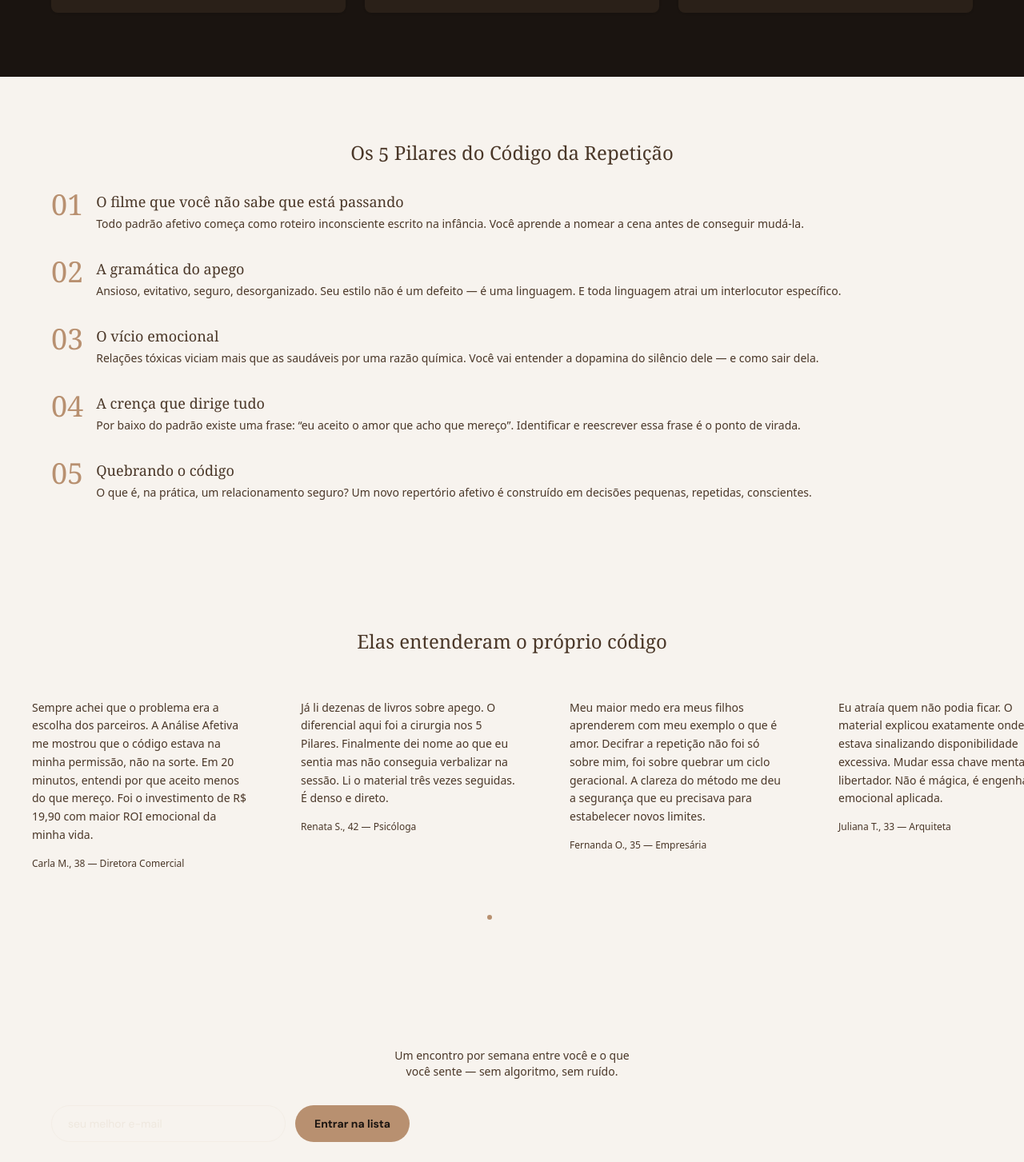
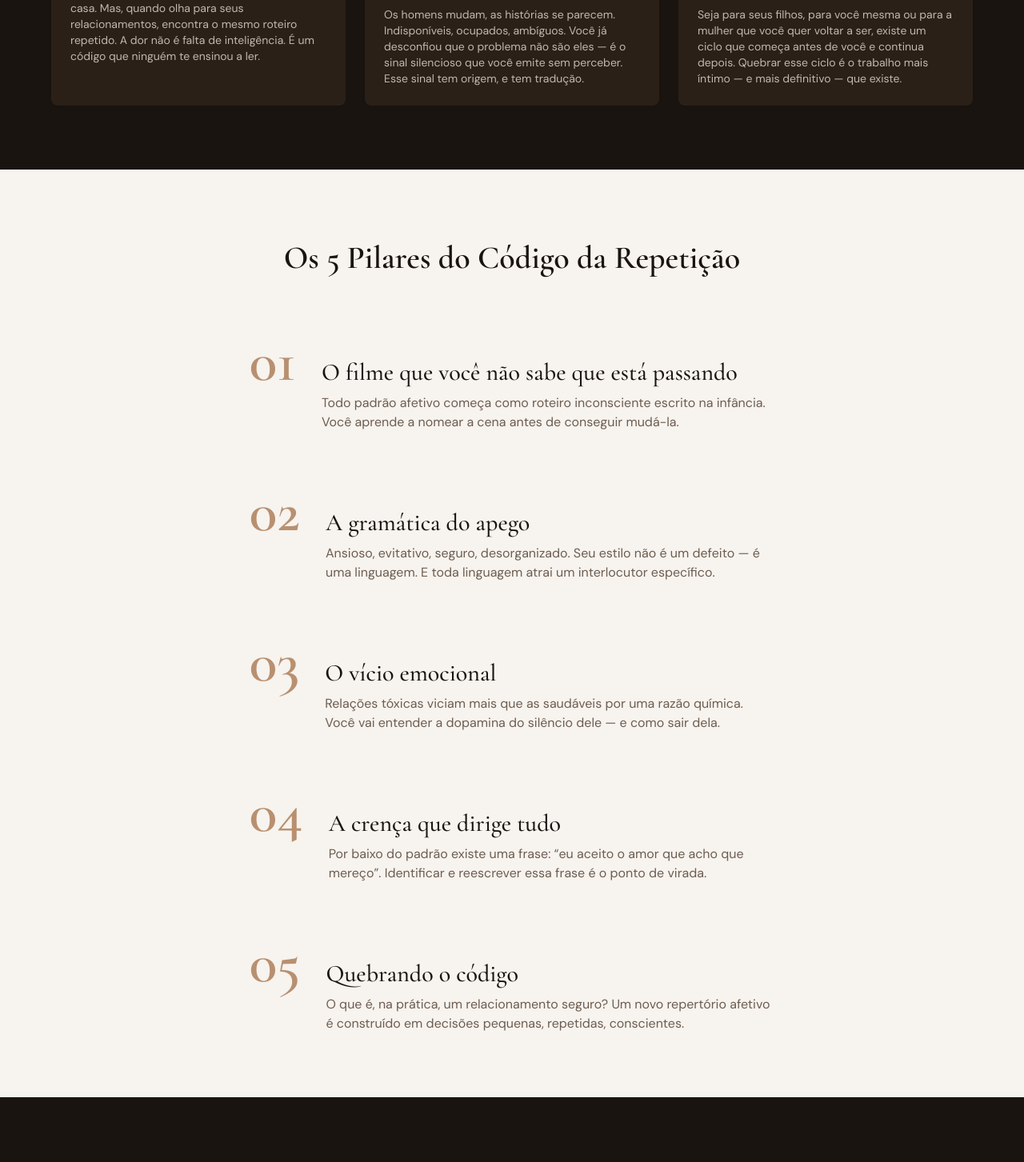
Before and after one commit to brunob2drop-hue/analise-afetiva, a Next.js app: page /link-in-bio in a window 1280 px wide. Shown: the part 1344-2797 px from the top of the page at 80% size. Built offline with nearby package versions, Linux system fonts and the light colour scheme.

Commit message:
Revert "ajusta link na bio"
This reverts commit 5400316c4b44bb0bd0caff2722b4f8971229b499.

```diff
--- a/components/bio/BioFooter.tsx
+++ b/components/bio/BioFooter.tsx
@@ -2,22 +2,116 @@ import Container from "@/components/ui/Container"
 import Section from "@/components/ui/Section"
 import Logo from "@/components/brand/Logo"
 import EmailCaptureForm from "./EmailCaptureForm"
+import { LINKS, resolveHref, isPlaceholder } from "@/lib/constants"
+
+/**
+ * Bottom of the link-in-bio page:
+ *  - Editorial copy hook (one sentence, per approved copy)
+ *  - Email capture form (client island)
+ *  - Social icons row
+ *  - Brand symbol + copyright
+ */
+
+function InstagramIcon() {
+  return (
+    <svg
+      width="22"
+      height="22"
+      viewBox="0 0 22 22"
+      fill="none"
+      xmlns="http://www.w3.org/2000/svg"
+      aria-hidden="true"
+    >
+      <rect x="2" y="2" width="18" height="18" rx="5" stroke="currentColor" strokeWidth="1.5" />
+      <circle cx="11" cy="11" r="4" stroke="currentColor" strokeWidth="1.5" />
+      <circle cx="16.5" cy="5.5" r="1" fill="currentColor" />
+    </svg>
+  )
+}
+
+function TiktokMiniIcon() {
+  return (
+    <svg
+      width="22"
+      height="22"
+      viewBox="0 0 22 22"
+      fill="none"
+      xmlns="http://www.w3.org/2000/svg"
+      aria-hidden="true"
+    >
+      <path
+        d="M14 3 C 14 5, 15.5 7, 17.5 7 L 17.5 9.5 C 16 9.5, 14.7 9, 13.7 8 L 13.7 14.5 C 13.7 17, 11.7 19, 9.2 19 C 6.7 19, 4.7 17, 4.7 14.5 C 4.7 12, 6.7 10, 9.2 10 L 9.2 12.5 C 8 12.5, 7 13.5, 7 14.5 C 7 15.7, 8 16.5, 9.2 16.5 C 10.4 16.5, 11.2 15.7, 11.2 14.5 L 11.2 3 Z"
+        fill="currentColor"
+      />
+    </svg>
+  )
+}
+
+function YoutubeMiniIcon() {
+  return (
+    <svg
+      width="22"
+      height="22"
+      viewBox="0 0 22 22"
+      fill="none"
+      xmlns="http://www.w3.org/2000/svg"
+      aria-hidden="true"
+    >
+      <rect x="2" y="5" width="18" height="12" rx="3" stroke="currentColor" strokeWidth="1.5" />
+      <path d="M9 8 L 14 11 L 9 14 Z" fill="currentColor" />
+    </svg>
+  )
+}
+
+type SocialItem = {
+  href: string
+  label: string
+  icon: React.ReactNode
+}
 
 export default function BioFooter() {
+  const socials: SocialItem[] = [
+    { href: LINKS.instagram, label: "Instagram", icon: <InstagramIcon /> },
+    { href: LINKS.tiktok, label: "TikTok", icon: <TiktokMiniIcon /> },
+    { href: LINKS.youtube, label: "YouTube", icon: <YoutubeMiniIcon /> },
+  ]
+
   return (
-    <Section className="pt-10 pb-12">
+    <Section as="footer" bg="charcoal">
       <Container>
-        <p className="font-sans text-sm text-muted text-center mb-8 max-w-xs mx-auto">
-          Um encontro por semana entre você e o que você sente — sem algoritmo, sem ruído.
-        </p>
+        <div className="flex flex-col items-center gap-8 text-center">
+          <p className="max-w-md font-editorial text-xl italic leading-snug text-sand md:text-2xl">
+            Um encontro por semana entre você e o que você sente — sem
+            algoritmo, sem ruído.
+          </p>
 
-        <EmailCaptureForm />
+          <EmailCaptureForm />
 
-        <div className="mt-10 flex flex-col items-center gap-3">
-          <Logo variant="symbol" size="sm" />
-          <p className="font-sans text-xs text-faint">
-            © 2026 Analise Afetiva. Todos os direitos reservados.
-          </p>
+          <div className="flex items-center gap-6 pt-4">
+            {socials.map((s) => {
+              const ph = isPlaceholder(s.href)
+              return (
+                <a
+                  key={s.label}
+                  href={resolveHref(s.href)}
+                  data-placeholder={ph ? "true" : undefined}
+                  target={ph ? undefined : "_blank"}
+                  rel={ph ? undefined : "noopener noreferrer"}
+                  aria-label={s.label}
+                  className="text-sand transition-colors duration-200 hover:text-terracota"
+                >
+                  {s.icon}
+                </a>
+              )
+            })}
+          </div>
+
+          <div className="flex flex-col items-center gap-3 pt-4">
+            <Logo size="sm" variant="symbol" />
+            <p className="font-body text-xs text-sand/50">
+              © 2026 Analise Afetiva. Todos os direitos reservados.
+            </p>
+          </div>
         </div>
       </Container>
     </Section>
--- a/components/bio/BioHeader.tsx
+++ b/components/bio/BioHeader.tsx
@@ -1,27 +1,24 @@
-import Image from "next/image"
+import Logo from "@/components/brand/Logo"
 import Container from "@/components/ui/Container"
 import { BRAND } from "@/lib/constants"
 
+/**
+ * Top of the link-in-bio page: centered logo + handle + tagline + divider.
+ * The divider is a thin horizontal line (max-w 80px) that announces the
+ * editorial rhythm before the hero.
+ */
 export default function BioHeader() {
   return (
-    <header className="pt-10 pb-4 text-center">
+    <header className="bg-linen pt-12 pb-8 md:pt-16 md:pb-10">
       <Container>
-        <div className="flex justify-center mb-4">
-          <Image
-            src="/logo-circular.png"
-            alt="Analise Afetiva"
-            width={80}
-            height={80}
-            className="rounded-full object-cover"
-            priority
-          />
+        <div className="flex flex-col items-center gap-3">
+          <Logo size="md" variant="full" tone="light" />
+          <p className="font-body text-sm text-terracota">{BRAND.handle}</p>
+          <p className="max-w-sm text-center font-editorial italic text-brown md:text-lg">
+            {BRAND.tagline}
+          </p>
+          <div className="mt-4 h-px w-20 bg-sand" aria-hidden="true" />
         </div>
-
-        <p className="font-sans text-sm text-muted tracking-widest uppercase mb-3">
-          {BRAND.tagline}
-        </p>
-
-        <div className="mx-auto w-20 h-px bg-divider" />
       </Container>
     </header>
   )
--- a/components/bio/CincoPilares.tsx
+++ b/components/bio/CincoPilares.tsx
@@ -1,5 +1,11 @@
 import Container from "@/components/ui/Container"
 import Section from "@/components/ui/Section"
+
+/**
+ * "Os 5 Pilares do Código da Repetição" — editorial numbered list.
+ * Big terracota numbers in Cormorant + serif title + sans description.
+ * All 5 titles and descriptions are user-content placeholders.
+ */
 
 type Pilar = { title: string; description: string }
 
@@ -33,31 +39,32 @@ const PILARES: Pilar[] = [
 
 export default function CincoPilares() {
   return (
-    <Section>
+    <Section bg="linen">
       <Container>
-        <h2 className="font-serif text-2xl text-center mb-8 leading-tight">
-          Os{" "}
-          <span
-            style={{
-              display: "inline-block",
-              verticalAlign: "middle",
-              lineHeight: 1,
-            }}
-          >
-            5
-          </span>{" "}
-          Pilares do Código da Repetição
-        </h2>
-
-        <ol className="space-y-8">
+        <div className="mb-12 text-center md:mb-16">
+          <h2 className="font-editorial text-[28px] font-semibold text-charcoal md:text-[40px]">
+            Os 5 Pilares do Código da Repetição
+          </h2>
+        </div>
+        <ol className="flex flex-col gap-12 md:gap-16">
           {PILARES.map((p, idx) => (
-            <li key={idx} className="flex gap-4 items-start">
-              <span className="font-serif text-4xl leading-none text-terracota shrink-0">
+            <li
+              key={idx}
+              className="mx-auto flex w-full max-w-[60ch] flex-col items-start gap-3 md:flex-row md:items-baseline md:gap-8"
+            >
+              <span
+                className="font-editorial text-[56px] font-semibold leading-none text-terracota md:text-[72px]"
+                aria-hidden="true"
+              >
                 {String(idx + 1).padStart(2, "0")}
               </span>
-              <div>
-                <h3 className="font-serif text-lg mb-1">{p.title}</h3>
-                <p className="font-sans text-sm text-muted">{p.description}</p>
+              <div className="flex flex-col gap-2">
+                <h3 className="font-editorial text-2xl font-medium text-charcoal md:text-3xl">
+                  {p.title}
+                </h3>
+                <p className="font-body text-base text-brown/80">
+                  {p.description}
+                </p>
               </div>
             </li>
           ))}
--- a/components/bio/Depoimentos.tsx
+++ b/components/bio/Depoimentos.tsx
@@ -1,7 +1,19 @@
 "use client"
+
 import { useRef, useState } from "react"
 import Container from "@/components/ui/Container"
 import Section from "@/components/ui/Section"
+
+/**
+ * Testimonials carousel.
+ *
+ * Horizontal scroll-snap (CSS-only animation) + client-side tracking
+ * of the active index for a dot indicator. Client island because we
+ * read scroll position; the cards themselves are static markup.
+ *
+ * All quotes and names are user-content placeholders, to be filled
+ * with real followers of @analiseafetiva post-implementation.
+ */
 
 type Depoimento = { quote: string; name: string }
 
@@ -40,9 +52,11 @@ export default function Depoimentos() {
   function handleScroll() {
     const el = scrollerRef.current
     if (!el) return
+    // Each card has the same width (snap-center), so:
+    // active index ≈ round(scrollLeft / cardWidth)
     const firstCard = el.querySelector<HTMLElement>("[data-dep-card]")
     if (!firstCard) return
-    const cardWidth = firstCard.offsetWidth + 16
+    const cardWidth = firstCard.offsetWidth + 16 // + gap-4
     const idx = Math.round(el.scrollLeft / cardWidth)
     if (idx !== active && idx >= 0 && idx < DEPOIMENTOS.length) {
       setActive(idx)
@@ -50,41 +64,52 @@ export default function Depoimentos() {
   }
 
   return (
-    <Section>
+    <Section bg="charcoal">
       <Container>
-        <h2 className="font-serif text-2xl text-center mb-8">
+        <div className="mb-10 text-center md:mb-14">
+          <h2 className="font-editorial text-[28px] font-semibold text-linen md:text-[40px]">
             Elas entenderam o próprio código
           </h2>
+        </div>
       </Container>
 
+      {/* Scroller spans full width so cards can scroll past the container edge */}
       <div
         ref={scrollerRef}
         onScroll={handleScroll}
-        className="flex gap-4 overflow-x-auto snap-x snap-mandatory px-4 pb-4 scrollbar-hide"
-        style={{ WebkitOverflowScrolling: "touch" }}
+        className="snap-x snap-mandatory overflow-x-auto scroll-smooth pb-4"
       >
+        <ul className="flex w-max gap-4 px-6 md:px-10">
           {DEPOIMENTOS.map((d, idx) => (
             <li
               key={idx}
               data-dep-card
-            className="list-none snap-center shrink-0 w-[min(320px,80vw)] bg-surface rounded-xl p-6 flex flex-col gap-4"
+              className="w-[85vw] max-w-[340px] shrink-0 snap-center rounded-lg border-l-[3px] border-l-terracota bg-dark-card p-6 md:w-[45vw] md:max-w-[420px] lg:w-[30vw]"
             >
-            <p className="font-sans text-sm text-muted leading-relaxed">{d.quote}</p>
-            <p className="font-sans text-xs text-faint">{d.name}</p>
+              <p className="font-editorial text-lg italic leading-relaxed text-sand">
+                {d.quote}
+              </p>
+              <p className="mt-4 font-body text-xs font-bold uppercase tracking-[0.15em] text-terracota">
+                {d.name}
+              </p>
             </li>
           ))}
+        </ul>
       </div>
 
-      <div className="flex justify-center gap-2 mt-4">
+      {/* Position indicator */}
+      <Container>
+        <div className="mt-6 flex justify-center gap-2" aria-hidden="true">
           {DEPOIMENTOS.map((_, idx) => (
             <span
               key={idx}
-            className={`block w-1.5 h-1.5 rounded-full transition-colors ${
-              idx === active ? "bg-terracota" : "bg-divider"
+              className={`h-1.5 rounded-full transition-all duration-200 ${
+                idx === active ? "w-6 bg-terracota" : "w-1.5 bg-sand/40"
               }`}
             />
           ))}
         </div>
+      </Container>
     </Section>
   )
 }
```
Lines whose indentation alone changed are shown as unchanged.
